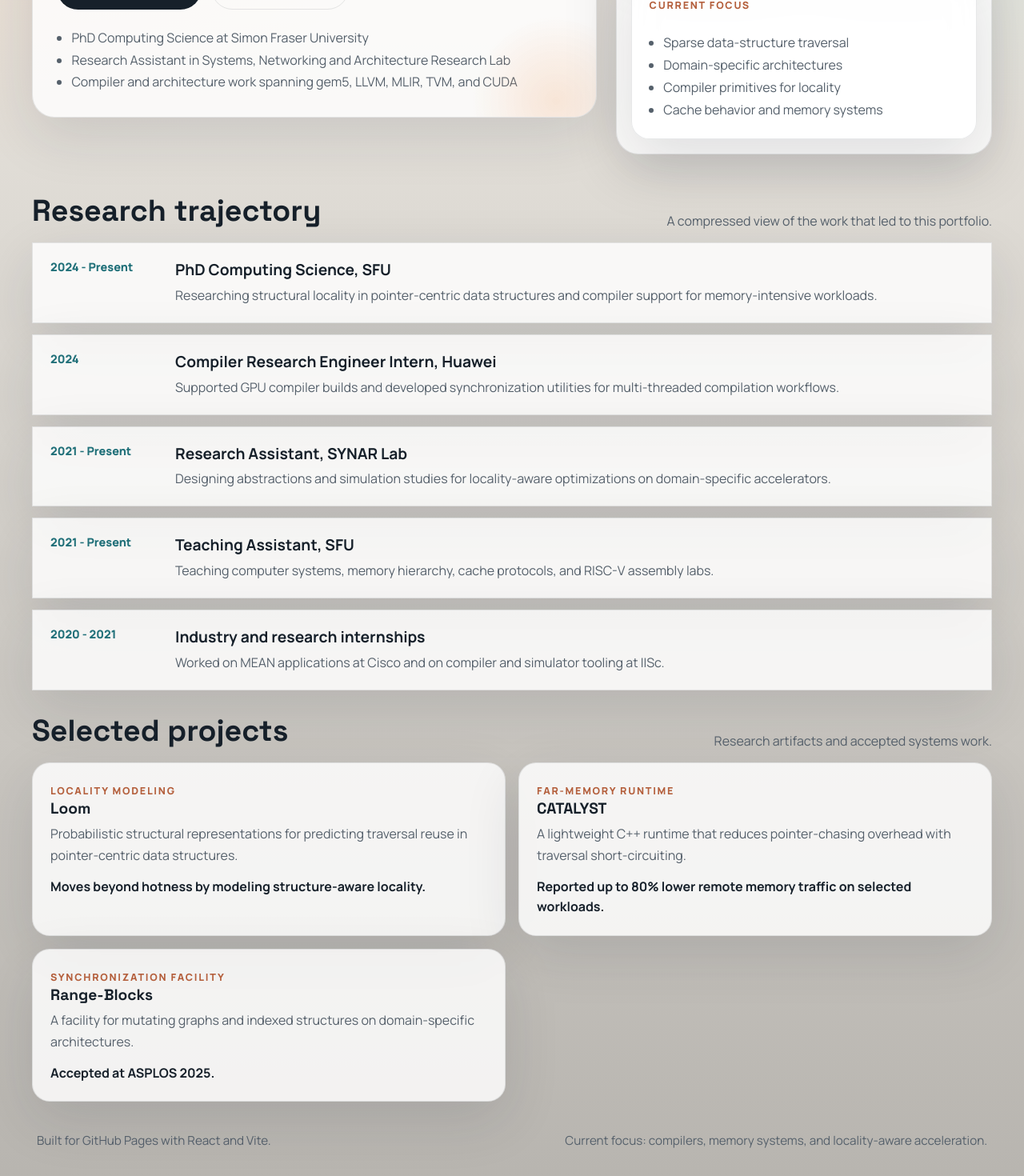
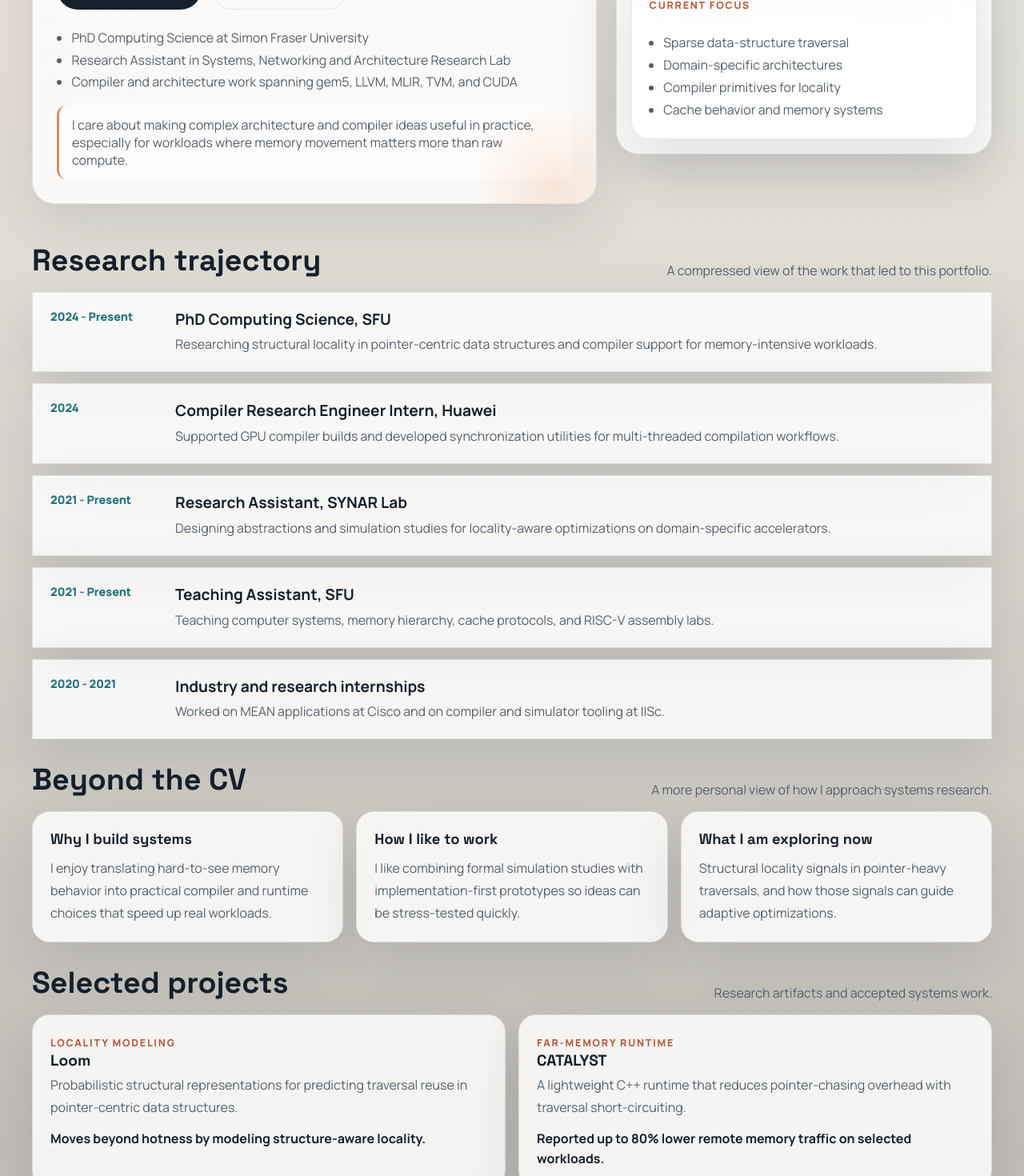
Before and after one commit to adityaabhiram3/adityaabhiram3.github.io, a React (Vite) app: page / in a window 1280 px wide. Shown: the part 440-1910 px from the top of the page at 80% size. Built offline with nearby package versions, Linux system fonts and the light colour scheme.

Commit message:
Personalize portfolio and add interactive research word cloud

```diff
--- a/src/App.jsx
+++ b/src/App.jsx
@@ -5,8 +5,10 @@ import {
   focusAreas,
   heroHighlights,
   navigation,
+  personalSnapshot,
   publications,
   projects,
+  researchWordCloud,
   skills,
   stats,
   timeline,
@@ -142,6 +144,10 @@ function HomePage() {
               <li key={item}>{item}</li>
             ))}
           </ul>
+          <p className="personal-note">
+            I care about making complex architecture and compiler ideas useful in practice, especially for workloads where memory
+            movement matters more than raw compute.
+          </p>
         </div>
         <div className="hero-panel">
           <div className="stat-grid">
@@ -164,6 +170,15 @@ function HomePage() {
       </section>
       <SectionHeading title="Research trajectory" description="A compressed view of the work that led to this portfolio." />
       <TimelinePreview />
+      <SectionHeading title="Beyond the CV" description="A more personal view of how I approach systems research." />
+      <div className="personal-grid">
+        {personalSnapshot.map((item) => (
+          <article className="personal-card" key={item.title}>
+            <h3>{item.title}</h3>
+            <p>{item.detail}</p>
+          </article>
+        ))}
+      </div>
       <SectionHeading title="Selected projects" description="Research artifacts and accepted systems work." />
       <ProjectGrid limit={3} />
     </>
@@ -171,9 +186,69 @@ function HomePage() {
 }
 
 function ResearchPage() {
+  const [activeTerm, setActiveTerm] = useState(researchWordCloud[0]);
+  const [activeCluster, setActiveCluster] = useState('All');
+  const clusters = ['All', ...new Set(researchWordCloud.map((term) => term.cluster))];
+  const visibleTerms =
+    activeCluster === 'All' ? researchWordCloud : researchWordCloud.filter((term) => term.cluster === activeCluster);
+
+  const sizeMap = useMemo(() => {
+    const weights = researchWordCloud.map((term) => term.weight);
+    const min = Math.min(...weights);
+    const max = Math.max(...weights);
+    const map = {};
+
+    researchWordCloud.forEach((term) => {
+      const normalized = (term.weight - min) / (max - min || 1);
+      map[term.label] = 0.88 + normalized * 0.92;
+    });
+
+    return map;
+  }, []);
+
   return (
     <>
       <PageHero />
+      <SectionHeading title="Interactive research map" description="Hover or click terms to inspect what each thread represents." />
+      <section className="wordcloud-shell">
+        <div className="cluster-filter" role="tablist" aria-label="Research clusters">
+          {clusters.map((cluster) => (
+            <button
+              key={cluster}
+              type="button"
+              className={cluster === activeCluster ? 'filter-button active' : 'filter-button'}
+              onClick={() => setActiveCluster(cluster)}
+            >
+              {cluster}
+            </button>
+          ))}
+        </div>
+        <div className="wordcloud-canvas" role="list" aria-label="Interactive research word cloud">
+          {visibleTerms.map((term) => (
+            <button
+              key={term.label}
+              type="button"
+              role="listitem"
+              className={term.label === activeTerm.label ? 'word-node active' : 'word-node'}
+              style={{
+                '--x': `${term.x}%`,
+                '--y': `${term.y}%`,
+                '--scale': sizeMap[term.label],
+              }}
+              onMouseEnter={() => setActiveTerm(term)}
+              onFocus={() => setActiveTerm(term)}
+              onClick={() => setActiveTerm(term)}
+            >
+              {term.label}
+            </button>
+          ))}
+        </div>
+        <article className="wordcloud-detail">
+          <span className="project-tag">{activeTerm.cluster}</span>
+          <h3>{activeTerm.label}</h3>
+          <p>{activeTerm.note}</p>
+        </article>
+      </section>
       <SectionHeading title="Research themes" description="What the portfolio is organized around." />
       <div className="theme-grid">
         {focusAreas.map((item, index) => (
--- a/src/data.js
+++ b/src/data.js
@@ -10,6 +10,24 @@ export const heroHighlights = [
   'PhD Computing Science at Simon Fraser University',
   'Research Assistant in Systems, Networking and Architecture Research Lab',
   'Compiler and architecture work spanning gem5, LLVM, MLIR, TVM, and CUDA',
+];
+
+export const personalSnapshot = [
+  {
+    title: 'Why I build systems',
+    detail:
+      'I enjoy translating hard-to-see memory behavior into practical compiler and runtime choices that speed up real workloads.',
+  },
+  {
+    title: 'How I like to work',
+    detail:
+      'I like combining formal simulation studies with implementation-first prototypes so ideas can be stress-tested quickly.',
+  },
+  {
+    title: 'What I am exploring now',
+    detail:
+      'Structural locality signals in pointer-heavy traversals, and how those signals can guide adaptive optimizations.',
+  },
 ];
 
 export const stats = [
@@ -121,6 +139,121 @@ export const publications = [
   },
 ];
 
+export const researchWordCloud = [
+  {
+    label: 'Structural Locality',
+    weight: 10,
+    x: 52,
+    y: 46,
+    cluster: 'Memory Systems',
+    note: 'Predicting reuse from structure, not just temporal hotness.',
+  },
+  {
+    label: 'Sparse Traversals',
+    weight: 9,
+    x: 34,
+    y: 35,
+    cluster: 'Memory Systems',
+    note: 'Understanding pointer-centric walks where latency dominates.',
+  },
+  {
+    label: 'Pointer Chasing',
+    weight: 8,
+    x: 70,
+    y: 34,
+    cluster: 'Memory Systems',
+    note: 'Modeling dependent accesses that challenge prefetching and caches.',
+  },
+  {
+    label: 'Cache Behavior',
+    weight: 8,
+    x: 63,
+    y: 60,
+    cluster: 'Memory Systems',
+    note: 'Characterizing misses and reuse in indirect access patterns.',
+  },
+  {
+    label: 'Domain-Specific Architectures',
+    weight: 9,
+    x: 30,
+    y: 59,
+    cluster: 'Architecture',
+    note: 'Designing accelerator-aware abstractions for irregular workloads.',
+  },
+  {
+    label: 'gem5-SALAM',
+    weight: 7,
+    x: 18,
+    y: 46,
+    cluster: 'Architecture',
+    note: 'Simulating front-end and back-end interactions for DSA evaluation.',
+  },
+  {
+    label: 'Far Memory',
+    weight: 7,
+    x: 78,
+    y: 52,
+    cluster: 'Architecture',
+    note: 'Reducing remote-memory traffic in large, pointer-heavy indexes.',
+  },
+  {
+    label: 'Compiler Primitives',
+    weight: 9,
+    x: 47,
+    y: 27,
+    cluster: 'Compilers',
+    note: 'Creating reusable compiler-level representations for locality.',
+  },
+  {
+    label: 'LLVM IR',
+    weight: 6,
+    x: 42,
+    y: 67,
+    cluster: 'Compilers',
+    note: 'Connecting program structure and backend optimization opportunities.',
+  },
+  {
+    label: 'MLIR',
+    weight: 6,
+    x: 57,
+    y: 71,
+    cluster: 'Compilers',
+    note: 'Exploring multi-level representations for hardware-targeted lowering.',
+  },
+  {
+    label: 'Traversal Reuse',
+    weight: 8,
+    x: 24,
+    y: 27,
+    cluster: 'Algorithms',
+    note: 'Capturing repeated path behavior to reduce wasted memory work.',
+  },
+  {
+    label: 'Index Structures',
+    weight: 7,
+    x: 67,
+    y: 23,
+    cluster: 'Algorithms',
+    note: 'Optimizing B+Trees and related structures under irregular access.',
+  },
+  {
+    label: 'Range-Blocks',
+    weight: 6,
+    x: 82,
+    y: 68,
+    cluster: 'Algorithms',
+    note: 'Synchronization facility accepted at ASPLOS 2025.',
+  },
+  {
+    label: 'METAL',
+    weight: 6,
+    x: 12,
+    y: 67,
+    cluster: 'Algorithms',
+    note: 'Multi-level index caching approach accepted at ASPLOS 2024.',
+  },
+];
+
 export const contactLinks = [
   {
     label: 'Email',
--- a/src/styles.css
+++ b/src/styles.css
@@ -183,6 +183,7 @@ button {
 .theme-grid,
 .timeline,
 .project-grid,
+.personal-grid,
 .skill-cloud,
 .contact-grid,
 .filter-bar {
@@ -305,6 +306,15 @@ button {
   line-height: 1.7;
 }
 
+.personal-note {
+  margin: 1rem 0 0;
+  padding: 0.8rem 1rem;
+  border-left: 3px solid color-mix(in srgb, var(--accent) 70%, transparent);
+  background: color-mix(in srgb, var(--surface-strong) 62%, transparent);
+  border-radius: 12px;
+  color: var(--muted);
+}
+
 .hero-panel {
   display: grid;
   gap: 16px;
@@ -416,10 +426,36 @@ button {
 .theme-grid,
 .project-grid,
 .publication-grid,
+.personal-grid,
 .contact-grid,
 .skill-cloud {
   display: grid;
   gap: 16px;
+}
+
+.personal-grid {
+  grid-template-columns: repeat(3, minmax(0, 1fr));
+}
+
+.personal-card {
+  padding: 22px;
+  border: 1px solid var(--line);
+  border-radius: 22px;
+  background: var(--surface);
+  backdrop-filter: blur(18px);
+  box-shadow: var(--shadow);
+}
+
+.personal-card h3 {
+  margin: 0 0 0.65rem;
+  font-size: 1.15rem;
+  font-family: 'Space Grotesk', sans-serif;
+}
+
+.personal-card p {
+  margin: 0;
+  color: var(--muted);
+  line-height: 1.75;
 }
 
 .theme-grid {
@@ -475,6 +511,82 @@ button {
   margin: 0;
   line-height: 1.7;
   color: var(--muted);
+}
+
+.wordcloud-shell {
+  display: grid;
+  grid-template-columns: minmax(0, 1fr) minmax(0, 320px);
+  gap: 16px;
+}
+
+.cluster-filter {
+  grid-column: 1 / -1;
+  display: flex;
+  flex-wrap: wrap;
+  gap: 10px;
+}
+
+.wordcloud-canvas {
+  position: relative;
+  min-height: 420px;
+  border: 1px solid var(--line);
+  border-radius: 24px;
+  background:
+    radial-gradient(circle at 25% 20%, color-mix(in srgb, var(--accent) 16%, transparent), transparent 36%),
+    radial-gradient(circle at 75% 70%, color-mix(in srgb, var(--accent-2) 16%, transparent), transparent 32%),
+    color-mix(in srgb, var(--surface) 75%, transparent);
+  box-shadow: var(--shadow);
+  overflow: hidden;
+}
+
+.word-node {
+  position: absolute;
+  left: var(--x);
+  top: var(--y);
+  transform: translate(-50%, -50%) scale(var(--scale));
+  border: 1px solid var(--line);
+  border-radius: 999px;
+  padding: 0.38rem 0.7rem;
+  background: color-mix(in srgb, var(--surface-strong) 74%, transparent);
+  color: var(--text);
+  font-weight: 700;
+  letter-spacing: 0.01em;
+  cursor: pointer;
+  transition:
+    transform 170ms ease,
+    border-color 170ms ease,
+    box-shadow 170ms ease,
+    background 170ms ease;
+}
+
+.word-node:hover,
+.word-node:focus-visible,
+.word-node.active {
+  transform: translate(-50%, -50%) scale(calc(var(--scale) + 0.08));
+  border-color: color-mix(in srgb, var(--accent) 45%, var(--line));
+  box-shadow: 0 10px 28px rgba(0, 0, 0, 0.18);
+  background: color-mix(in srgb, var(--surface-strong) 90%, var(--accent) 10%);
+}
+
+.wordcloud-detail {
+  padding: 22px;
+  border: 1px solid var(--line);
+  border-radius: 24px;
+  background: var(--surface);
+  box-shadow: var(--shadow);
+  align-self: stretch;
+}
+
+.wordcloud-detail h3 {
+  margin: 0.8rem 0 0.6rem;
+  font-size: 1.5rem;
+  font-family: 'Space Grotesk', sans-serif;
+}
+
+.wordcloud-detail p {
+  margin: 0;
+  color: var(--muted);
+  line-height: 1.75;
 }
 
 .project-card strong {
@@ -562,8 +674,10 @@ button {
   .theme-grid,
   .project-grid,
   .publication-grid,
+  .personal-grid,
   .contact-grid,
-  .resume-list-wide {
+  .resume-list-wide,
+  .wordcloud-shell {
     grid-template-columns: 1fr;
   }
 
@@ -594,7 +708,9 @@ button {
   .resume-banner,
   .project-card,
   .theme-card,
-  .contact-card {
+  .contact-card,
+  .wordcloud-detail,
+  .personal-card {
     padding: 18px;
   }
 
@@ -605,4 +721,8 @@ button {
   .stat-grid {
     grid-template-columns: 1fr;
   }
+
+  .wordcloud-canvas {
+    min-height: 360px;
+  }
 }
```
